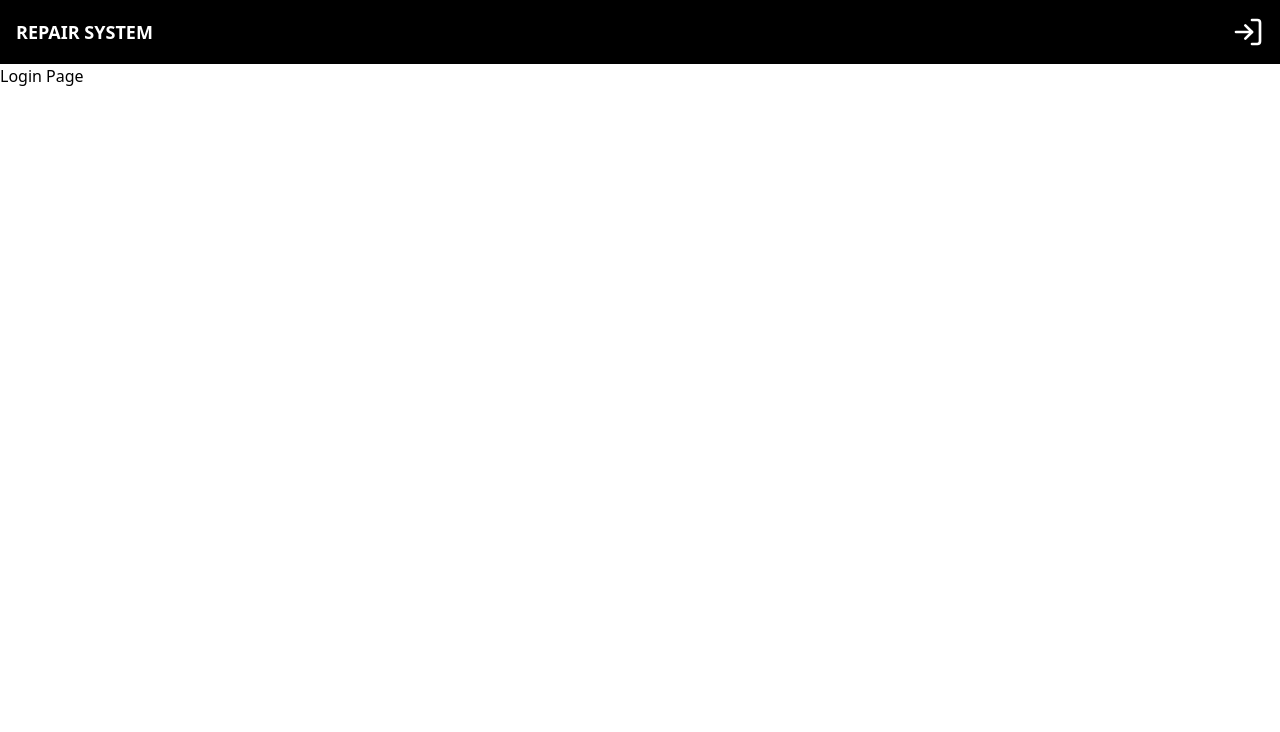
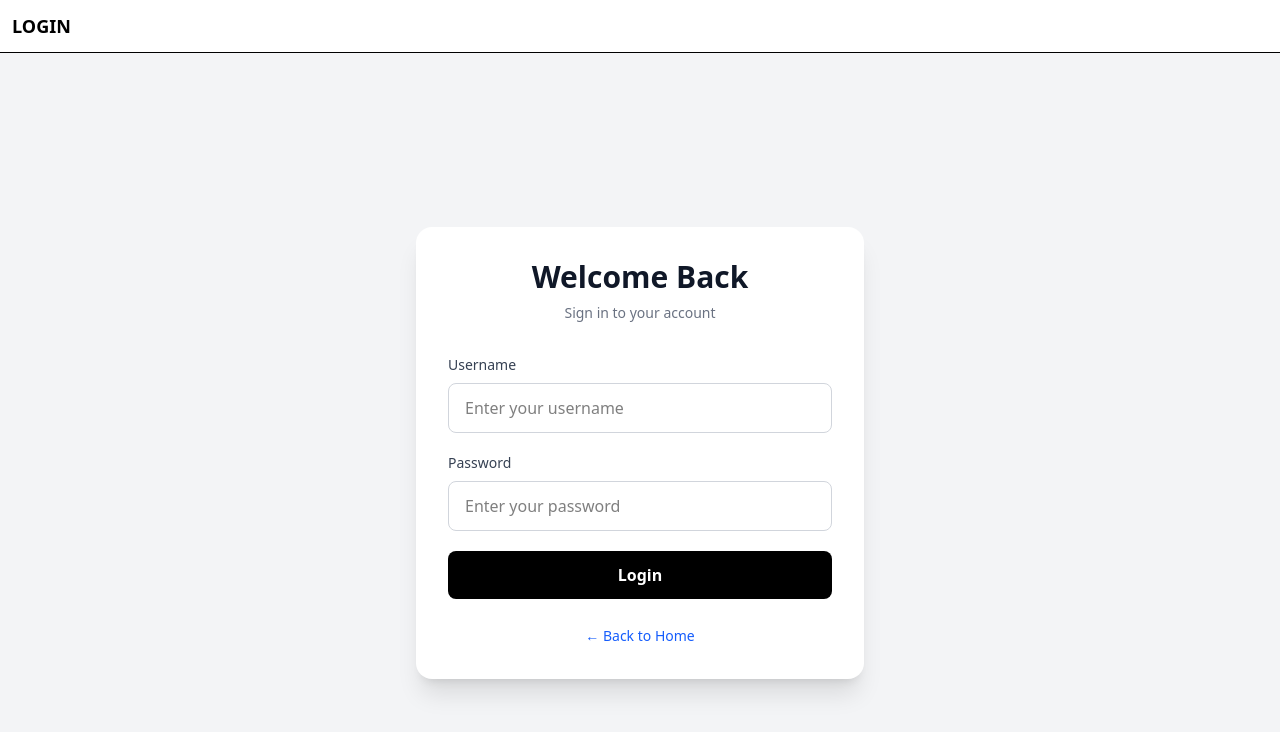
Before and after one commit to mussadiqkhan6886/repairFullStack, a Next.js app in the folder frontend/: page /login in a window 1280 px wide. Shown: the top 732 px of the page. Built offline with nearby package versions, Linux system fonts and the light colour scheme.

Commit message:
login page done

```diff
--- /dev/null
+++ b/frontend/app/(auth)/layout.tsx
@@ -0,0 +1,16 @@
+import LoginHeader from "@/components/LoginHeader";
+import type { Metadata } from "next";
+
+export const metadata: Metadata = {
+  title: "Login",
+  description: "fullstack repair website that take notes",
+};
+
+export default function RootLayout({ children }: LayoutProps<"/">) {
+  return (
+    <>
+    <LoginHeader />
+        {children}
+    </>
+  );
+}
--- /dev/null
+++ b/frontend/app/(auth)/login/page.tsx
@@ -0,0 +1,70 @@
+import Link from "next/link";
+
+const Page = () => {
+  return (
+    <main className="min-h-screen bg-gray-100 flex items-center justify-center px-4">
+      <div className="w-full max-w-md rounded-2xl bg-white p-8 shadow-xl">
+        <h1 className="text-3xl font-bold text-center text-gray-900">
+          Welcome Back
+        </h1>
+
+        <p className="mt-2 text-center text-sm text-gray-500">
+          Sign in to your account
+        </p>
+
+        <form className="mt-8 space-y-5">
+          <div>
+            <label
+              htmlFor="username"
+              className="mb-2 block text-sm font-medium text-gray-700"
+            >
+              Username
+            </label>
+
+            <input
+              id="username"
+              type="text"
+              autoComplete="off"
+              placeholder="Enter your username"
+              className="w-full rounded-lg border border-gray-300 px-4 py-3 outline-none transition focus:border-blue-500 focus:ring-2 focus:ring-blue-200"
+            />
+          </div>
+
+          <div>
+            <label
+              htmlFor="password"
+              className="mb-2 block text-sm font-medium text-gray-700"
+            >
+              Password
+            </label>
+
+            <input
+              id="password"
+              type="password"
+              placeholder="Enter your password"
+              className="w-full rounded-lg border border-gray-300 px-4 py-3 outline-none transition focus:border-blue-500 focus:ring-2 focus:ring-blue-200"
+            />
+          </div>
+
+          <button
+            type="submit"
+            className="w-full rounded-lg bg-black py-3 font-semibold text-white transition hover:bg-gray-800 active:scale-[0.98]"
+          >
+            Login
+          </button>
+        </form>
+
+        <div className="mt-6 text-center">
+          <Link
+            href="/"
+            className="text-sm text-blue-600 transition hover:underline"
+          >
+            ← Back to Home
+          </Link>
+        </div>
+      </div>
+    </main>
+  );
+};
+
+export default Page;
--- a/frontend/app/(client)/login/page.tsx
+++ /dev/null
@@ -1,11 +0,0 @@
-import React from 'react'
-
-const page = () => {
-  return (
-    <main>
-      <h1>Login Page</h1>
-    </main>
-  )
-}
-
-export default page
--- /dev/null
+++ b/frontend/components/LoginHeader.tsx
@@ -0,0 +1,11 @@
+import React from 'react'
+
+const LoginHeader = () => {
+  return (
+    <header className=" p-3 border-b border-black">
+      <h1 className="text-lg font-semibold uppercase">Login</h1>
+    </header>
+  )
+}
+
+export default LoginHeader
```
Also changed, not shown: frontend/app/(admin)/layout.tsx (renamed from frontend/app/(admin)/admin/layout.tsx).
